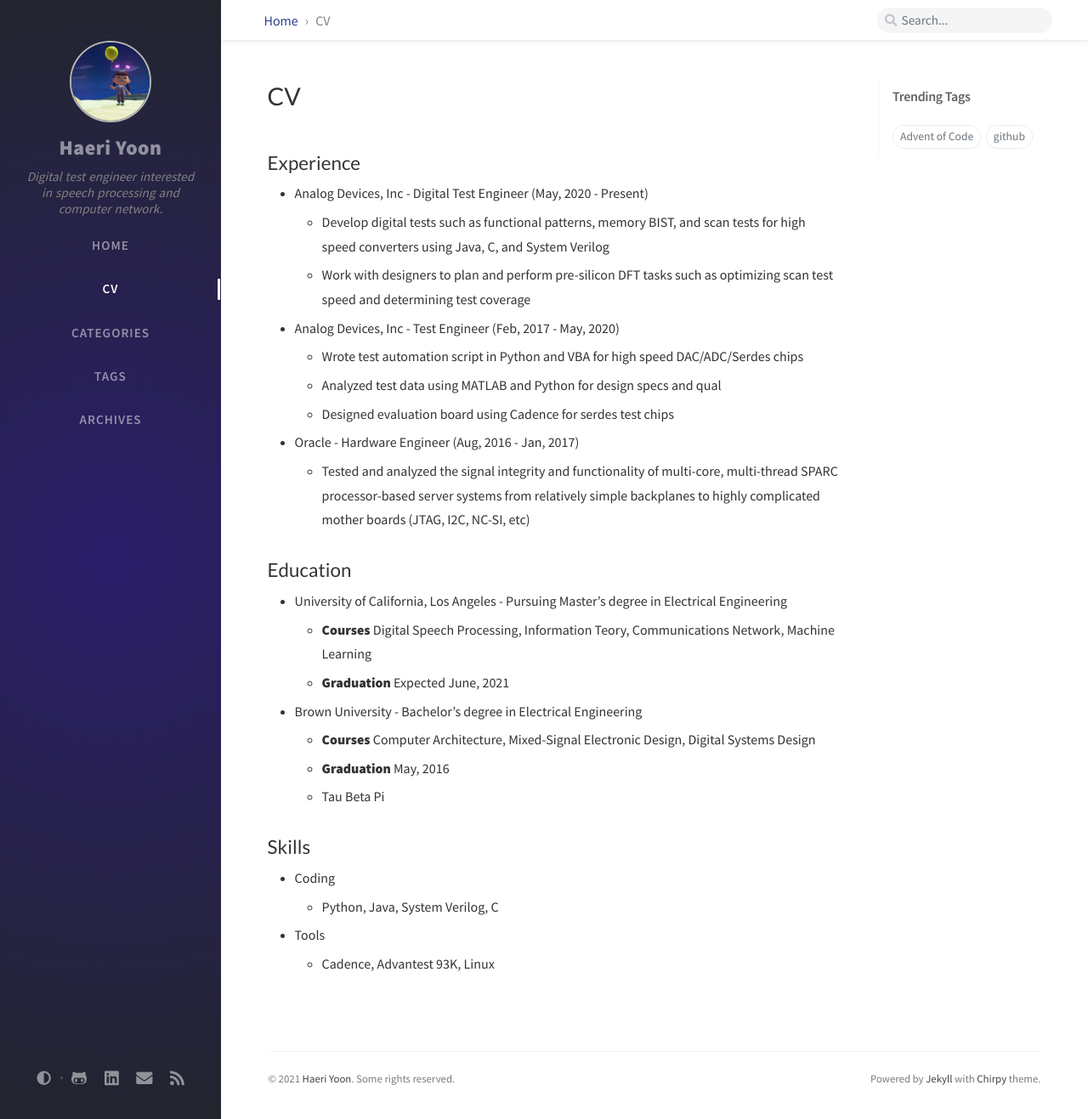
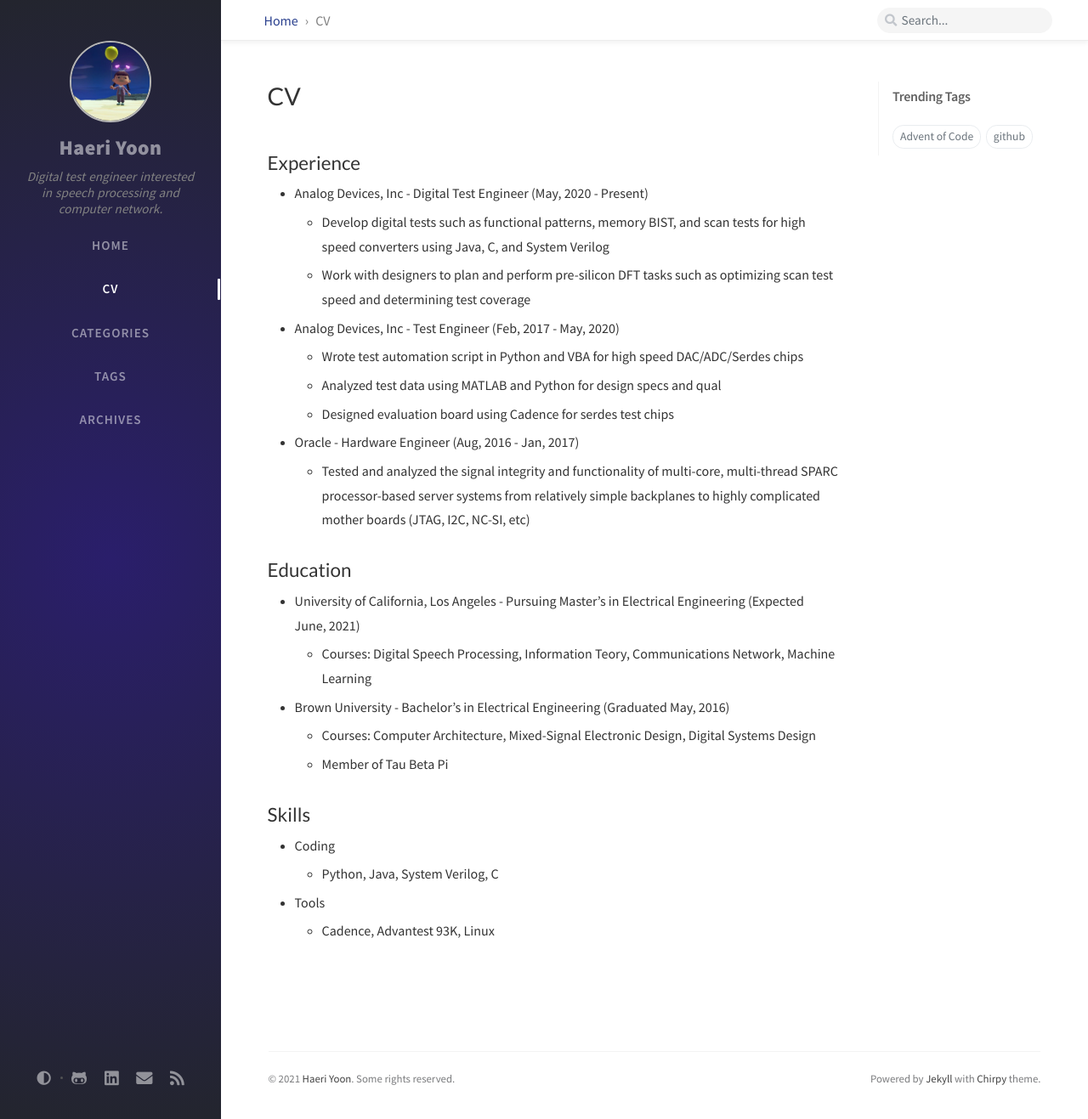
Before and after one commit to haeriy/blog, a Jekyll site: the page built from _tabs/cv.md, in a window 1280 px wide and 1317 px high. Shown: the whole window at 85% size. Built offline with Jekyll 4.4.1, drawn with Linux system fonts in a browser that asks for light colours; nearby versions of some CDN libraries; comment, search, counter and statistics services are not loaded.

Commit message:
Update cv.md

```diff
--- a/_tabs/cv.md
+++ b/_tabs/cv.md
@@ -22,13 +22,11 @@
   - Tested and analyzed the signal integrity and functionality of multi-core, multi-thread SPARC processor-based server systems from relatively simple backplanes to highly complicated mother boards (JTAG, I2C, NC-SI, etc)
 
 ## Education
-- University of California, Los Angeles - Pursuing Master's degree in Electrical Engineering
-  - **Courses** Digital Speech Processing, Information Teory, Communications Network, Machine Learning
-  - **Graduation** Expected June, 2021
-- Brown University - Bachelor's degree in Electrical Engineering
-  - **Courses** Computer Architecture, Mixed-Signal Electronic Design, Digital Systems Design
-  - **Graduation** May, 2016
-  - Tau Beta Pi
+- University of California, Los Angeles - Pursuing Master's in Electrical Engineering (Expected June, 2021)
+  - Courses: Digital Speech Processing, Information Teory, Communications Network, Machine Learning
+- Brown University - Bachelor's in Electrical Engineering (Graduated May, 2016)
+  - Courses: Computer Architecture, Mixed-Signal Electronic Design, Digital Systems Design
+  - Member of Tau Beta Pi
 
 ## Skills
 - Coding
```
